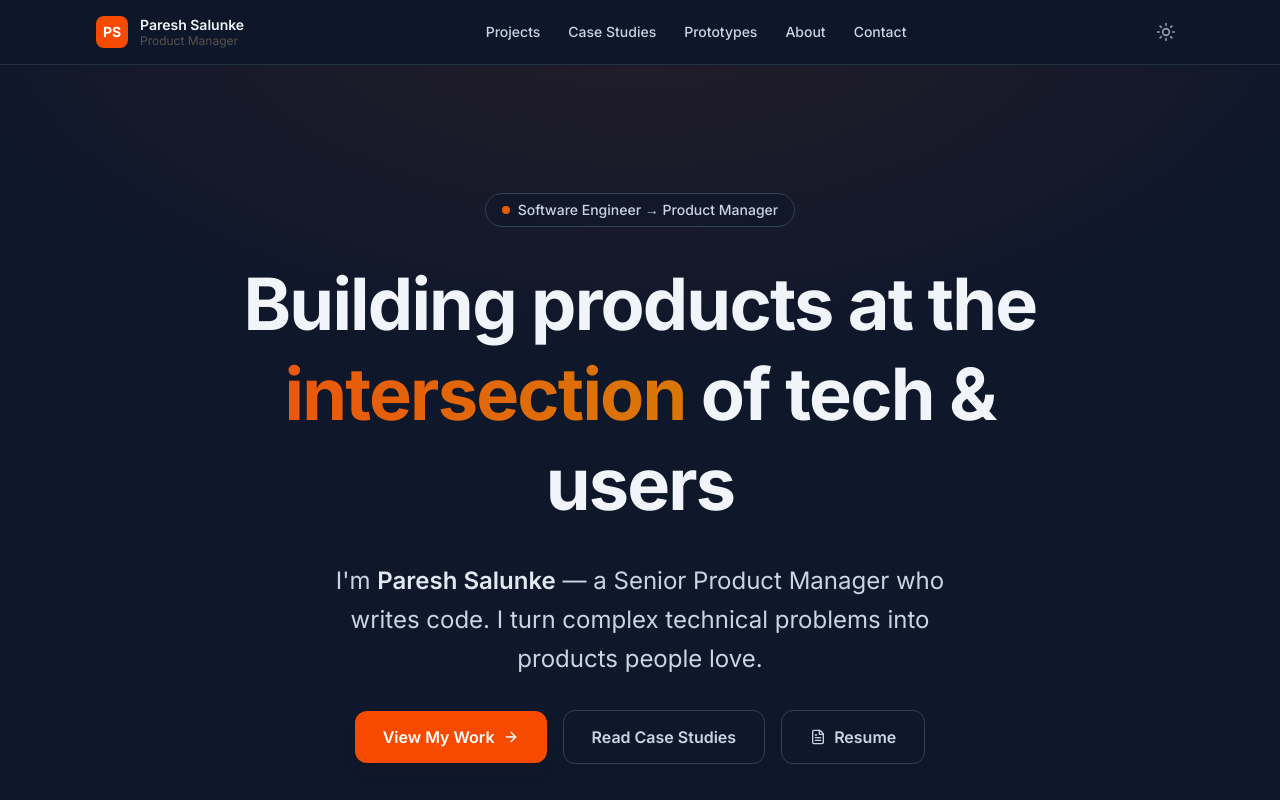
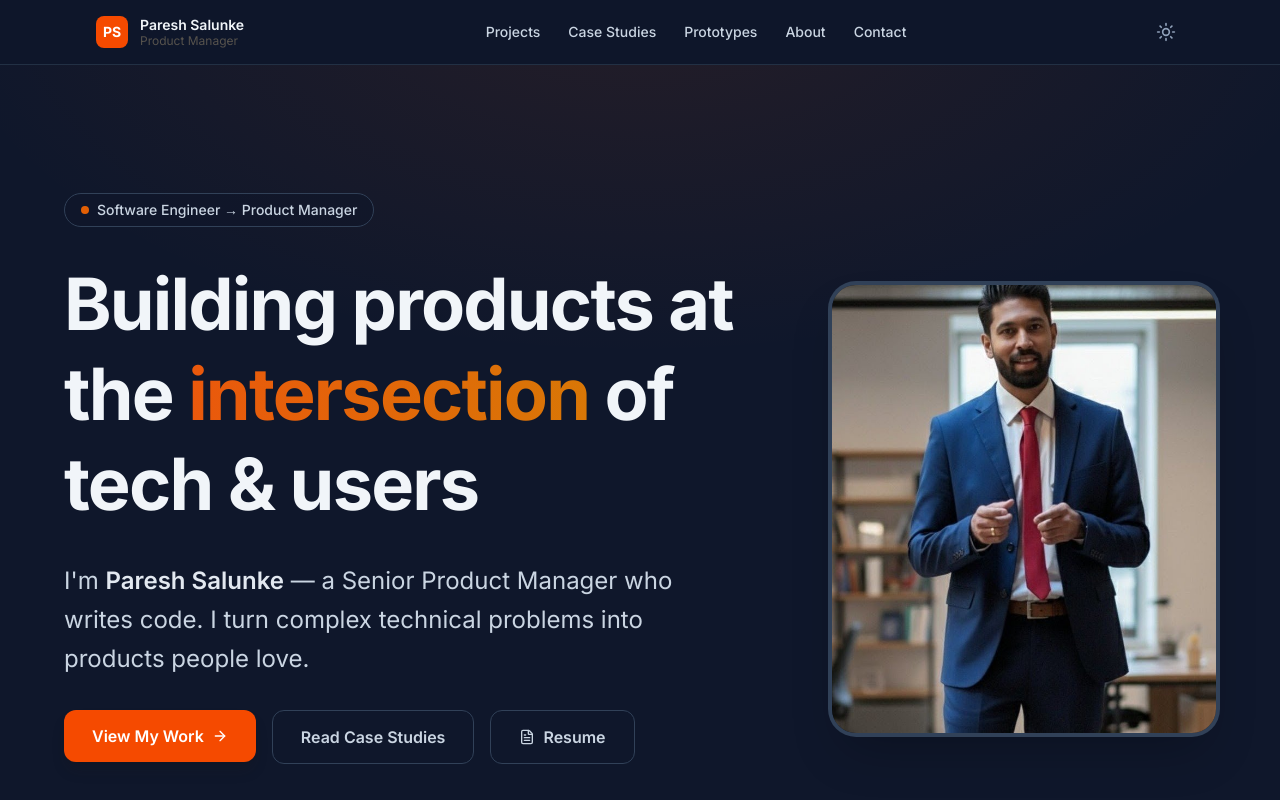
Before and after one commit to pareshsalunke/parryportfolio, a Next.js app: page / in a window 1280 px wide. Shown: the top 800 px of the page. Built offline with nearby package versions, Linux system fonts and the light colour scheme.

Commit message:
feature: add personal photo

```diff
--- a/src/components/hero/HeroSection.tsx
+++ b/src/components/hero/HeroSection.tsx
@@ -1,3 +1,4 @@
+import Image from 'next/image';
 import Link from 'next/link';
 import {ArrowRight, FileText, Github, Linkedin, Mail, ChevronDown} from 'lucide-react';
 import GradientBadge from '@/components/ui/GradientBadge';
@@ -14,14 +15,16 @@ export default function HeroSection() {
         }}
       />
 
-      <div className="relative z-10 max-w-4xl mx-auto text-center space-y-8">
-        {/* Eyebrow badge */}
+      <div className="relative z-10 max-w-6xl mx-auto w-full">
+        <div className="flex flex-col lg:flex-row items-center gap-12 lg:gap-16">
+
+          {/* Text content */}
+          <div className="flex-1 text-center lg:text-left space-y-8">
             <GradientBadge>
               <span className="w-2 h-2 rounded-full bg-orange-500 animate-pulse" />
               Software Engineer → Product Manager
             </GradientBadge>
 
-        {/* Headline */}
             <h1 className="text-5xl sm:text-6xl lg:text-7xl font-bold tracking-tight text-stone-900 dark:text-slate-100 leading-tight">
               Building products at the{' '}
               <span
@@ -36,15 +39,14 @@ export default function HeroSection() {
               of tech & users
             </h1>
 
-        {/* Subheadline */}
-        <p className="text-xl sm:text-2xl text-stone-600 dark:text-slate-300 max-w-2xl mx-auto leading-relaxed">
+            <p className="text-xl sm:text-2xl text-stone-600 dark:text-slate-300 max-w-2xl leading-relaxed">
               I&apos;m{' '}
               <span className="text-stone-800 dark:text-slate-200 font-semibold">Paresh Salunke</span> — a Senior Product
               Manager who writes code. I turn complex technical problems into products people love.
             </p>
 
             {/* CTAs */}
-        <div className="flex flex-col sm:flex-row items-center justify-center gap-4">
+            <div className="flex flex-col sm:flex-row items-center lg:items-start justify-center lg:justify-start gap-4">
               <Link
                 href="/projects"
                 className="inline-flex items-center gap-2 px-7 py-3.5 bg-stone-900 hover:bg-stone-800 dark:bg-orange-600 dark:hover:bg-orange-500 text-white font-semibold rounded-xl transition-all duration-200 shadow-lg shadow-stone-900/20">
@@ -65,7 +67,7 @@ export default function HeroSection() {
             </div>
 
             {/* Social links */}
-        <div className="flex items-center justify-center gap-6 pt-2">
+            <div className="flex items-center justify-center lg:justify-start gap-6 pt-2">
               <a
                 href="https://linkedin.com"
                 target="_blank"
@@ -91,6 +93,22 @@ export default function HeroSection() {
             </div>
           </div>
 
+          {/* Headshot */}
+          <div className="flex-shrink-0">
+            <div className="relative w-72 h-80 sm:w-80 sm:h-96 lg:w-96 lg:h-[28rem] rounded-3xl overflow-hidden ring-4 ring-amber-200 dark:ring-slate-700 shadow-2xl">
+              <Image
+                src="/projects/paresh-headshot.jpg"
+                alt="Paresh Salunke"
+                fill
+                className="object-cover object-top"
+                priority
+              />
+            </div>
+          </div>
+
+        </div>
+      </div>
+
       {/* Scroll indicator */}
       <a
         href="#about"
```
Also changed, not shown: public/projects/paresh-headshot.jpg (added). Lines whose indentation alone changed are shown as unchanged.
